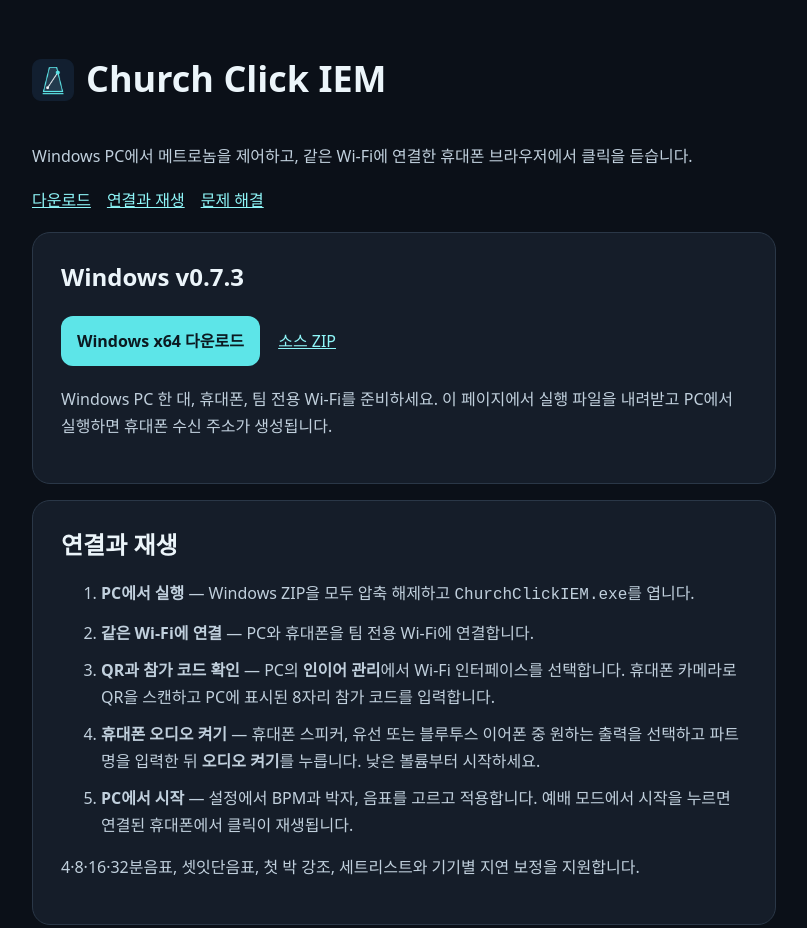
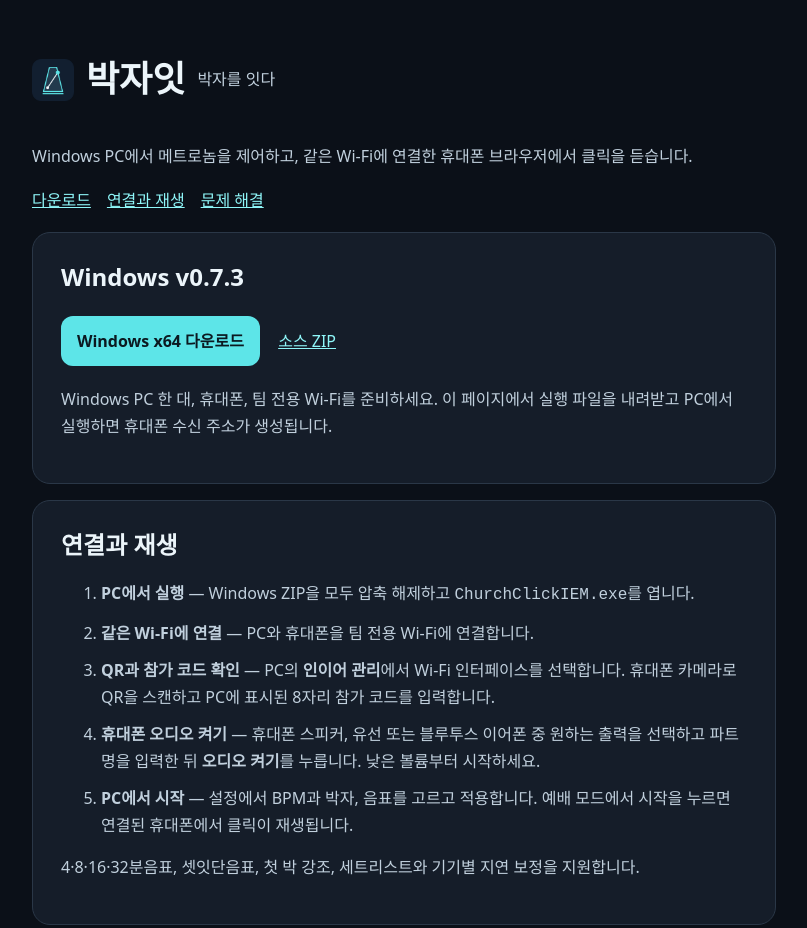
Before and after one commit to SuperemeTAEM/church-click-iem-guide, a plain HTML site: page index.html in a window 1280 px wide. Shown: the top 928 px of the page, without its empty margins (236-1043 px from the left). Drawn offline with Linux system fonts and the light colour scheme.

Commit message:
Rename the public guide to Bakjait

```diff
--- a/index.html
+++ b/index.html
@@ -3,8 +3,8 @@
 <head>
 <meta charset="utf-8">
 <meta name="viewport" content="width=device-width, initial-scale=1">
-<meta name="description" content="Church Click IEM Windows 다운로드와 같은 Wi-Fi에서 스마트폰을 연결하는 방법">
-<title>Church Click IEM 사용 설명서</title>
+<meta name="description" content="박자잇 Windows 다운로드와 같은 Wi-Fi에서 스마트폰을 연결하는 방법">
+<title>박자잇 사용 설명서</title>
 <link rel="icon" href="app.png">
 <style>
 :root{color-scheme:dark;font:16px/1.65 system-ui,sans-serif;background:#0b1018;color:#ecf5fa}
@@ -16,7 +16,7 @@ p,li,dd{color:#c1d0dd}li+li,dt{margin-top:.7em}dt{font-weight:700}dd{margin-left
 </style>
 </head>
 <body><main>
-<header><img src="app.png" alt=""><h1>Church Click IEM</h1></header>
+<header><img src="app.png" alt=""><h1>박자잇</h1><p>박자를 잇다</p></header>
 <p>Windows PC에서 메트로놈을 제어하고, 같은 Wi-Fi에 연결한 휴대폰 브라우저에서 클릭을 듣습니다.</p>
 <nav aria-label="설명서 목차"><a href="#download">다운로드</a><a href="#setup">연결과 재생</a><a href="#help">문제 해결</a></nav>
 <section id="download">
```
